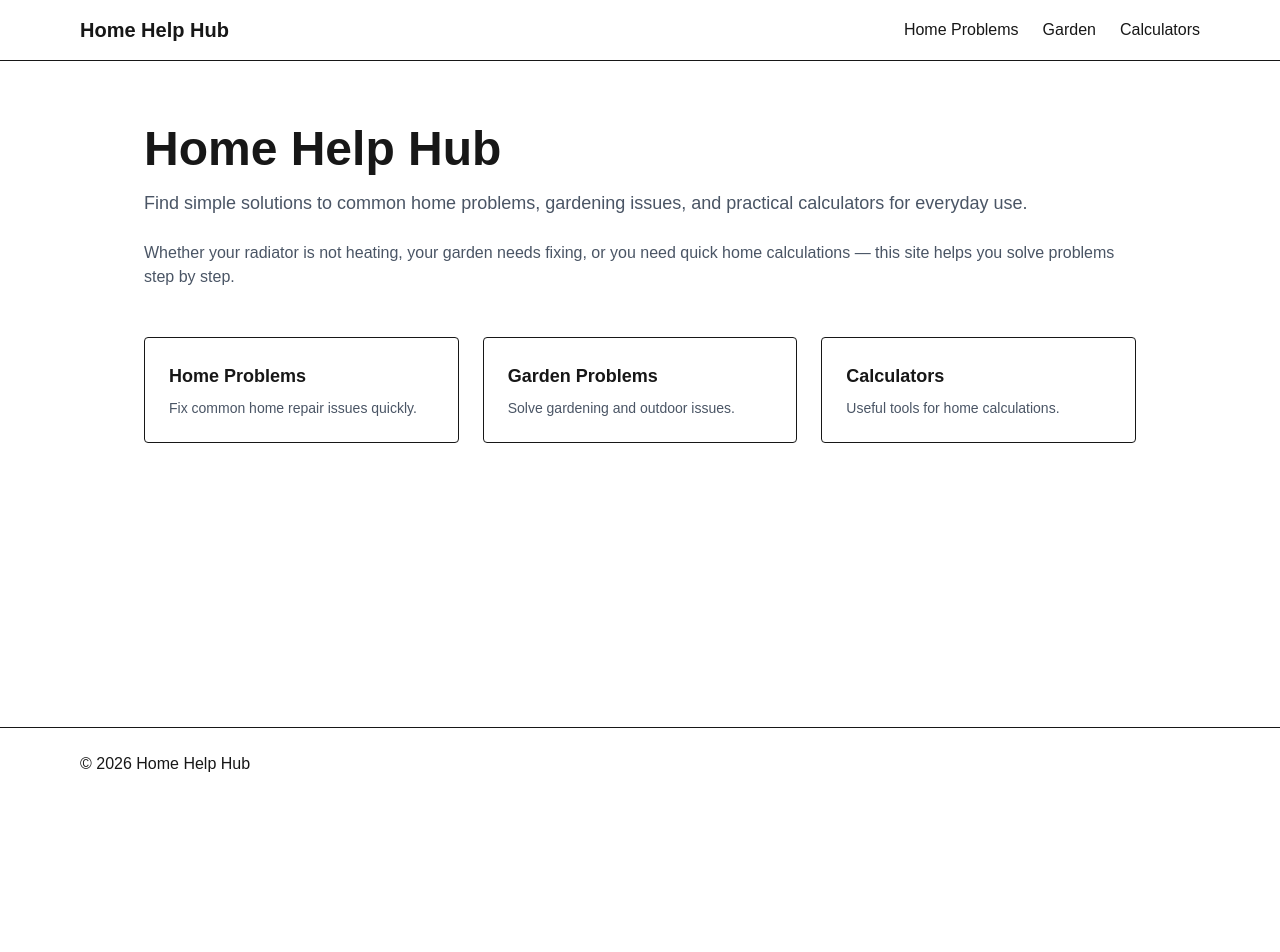
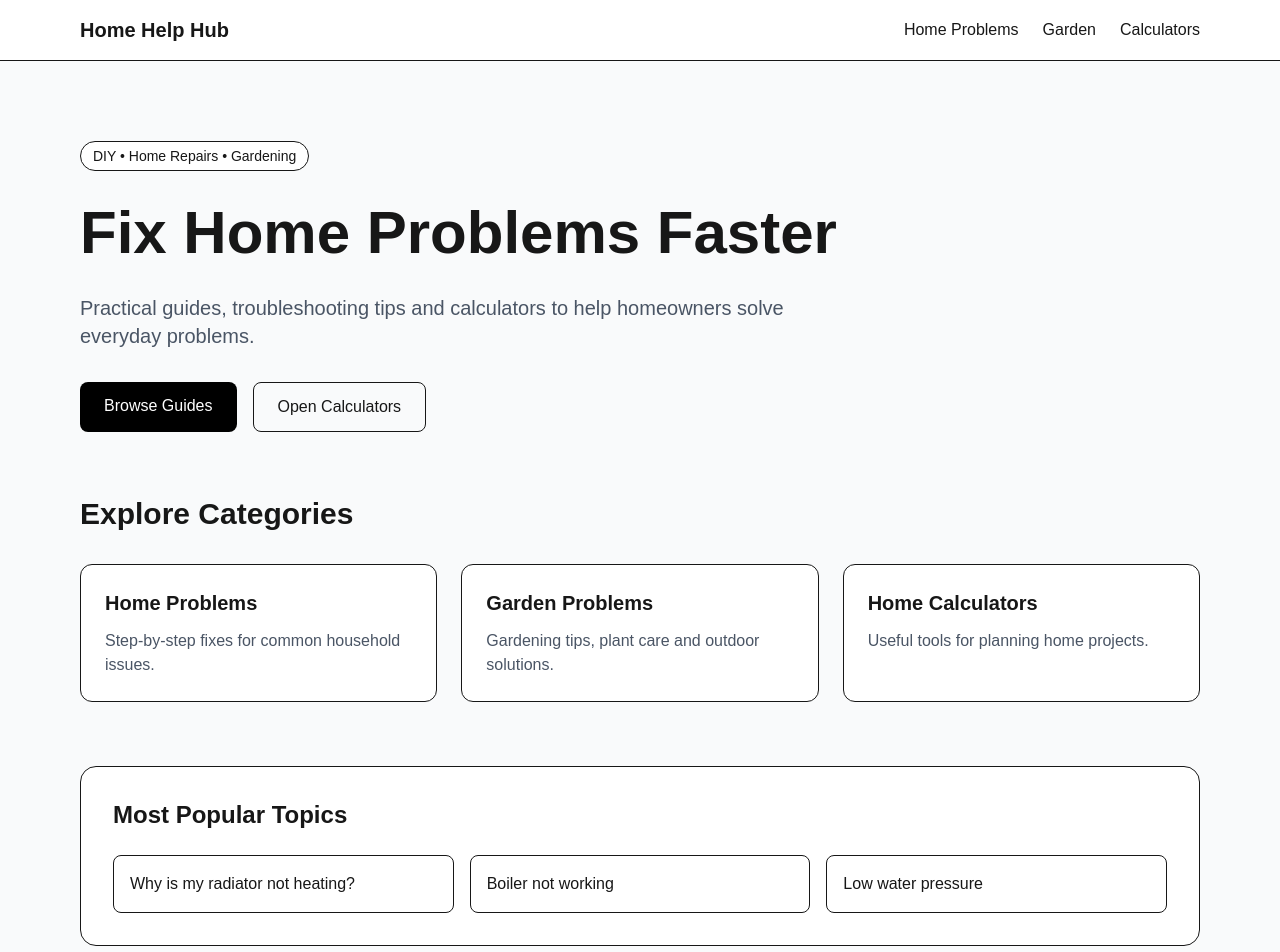
Before and after one commit to MikolajRz/home-help-hub, a Next.js app: page / in a window 1280 px wide. Shown: the top 952 px of the page. Before the commit the page ends 800 px from the top, so only its background shows below. Built offline with nearby package versions, Linux system fonts and the light colour scheme.

Commit message:
Frontend v3: redesign homepage and category cards

```diff
--- a/app/page.tsx
+++ b/app/page.tsx
@@ -8,54 +8,135 @@ export const metadata = {
 
 export default function HomePage() {
   return (
-    <main className="mx-auto max-w-5xl px-4 py-16">
-      <h1 className="text-5xl font-bold">
-        Home Help Hub
+    <main className="bg-gray-50 min-h-screen">
+      {/* HERO */}
+      <section className="max-w-6xl mx-auto px-4 pt-20 pb-16">
+        <div className="max-w-3xl">
+          <span className="inline-block bg-white border rounded-full px-3 py-1 text-sm">
+            DIY • Home Repairs • Gardening
+          </span>
+
+          <h1 className="text-5xl md:text-6xl font-bold mt-6 leading-tight">
+            Fix Home Problems Faster
           </h1>
 
-      <p className="mt-4 text-lg text-gray-600">
-        Find simple solutions to common home problems, gardening issues,
-        and practical calculators for everyday use.
+          <p className="mt-6 text-xl text-gray-600">
+            Practical guides, troubleshooting tips and calculators to help
+            homeowners solve everyday problems.
           </p>
 
-      {/* SEO INTRO TEXT */}
-      <p className="mt-6 text-gray-600">
-        Whether your radiator is not heating, your garden needs fixing,
-        or you need quick home calculations — this site helps you solve
-        problems step by step.
-      </p>
-
-      <div className="mt-12 grid md:grid-cols-3 gap-6">
+          <div className="mt-8 flex gap-4 flex-wrap">
             <Link
               href="/categories/home-problems"
-          className="border p-6 rounded hover:shadow transition"
+              className="bg-black text-white px-6 py-3 rounded-lg hover:opacity-90 transition"
             >
-          <h2 className="font-semibold text-lg">Home Problems</h2>
-          <p className="text-sm text-gray-600 mt-2">
-            Fix common home repair issues quickly.
+              Browse Guides
+            </Link>
+
+            <Link
+              href="/categories/home-calculators"
+              className="border px-6 py-3 rounded-lg hover:bg-white transition"
+            >
+              Open Calculators
+            </Link>
+          </div>
+        </div>
+      </section>
+
+      {/* CATEGORY CARDS */}
+      <section className="max-w-6xl mx-auto px-4 pb-16">
+        <h2 className="text-3xl font-bold mb-8">
+          Explore Categories
+        </h2>
+
+        <div className="grid md:grid-cols-3 gap-6">
+          <Link
+            href="/categories/home-problems"
+            className="bg-white rounded-xl border p-6 hover:shadow-md transition"
+          >
+            <h3 className="text-xl font-semibold">
+              Home Problems
+            </h3>
+
+            <p className="text-gray-600 mt-3">
+              Step-by-step fixes for common household issues.
             </p>
           </Link>
 
           <Link
             href="/categories/garden-problems"
-          className="border p-6 rounded hover:shadow transition"
+            className="bg-white rounded-xl border p-6 hover:shadow-md transition"
           >
-          <h2 className="font-semibold text-lg">Garden Problems</h2>
-          <p className="text-sm text-gray-600 mt-2">
-            Solve gardening and outdoor issues.
+            <h3 className="text-xl font-semibold">
+              Garden Problems
+            </h3>
+
+            <p className="text-gray-600 mt-3">
+              Gardening tips, plant care and outdoor solutions.
             </p>
           </Link>
 
           <Link
             href="/categories/home-calculators"
-          className="border p-6 rounded hover:shadow transition"
+            className="bg-white rounded-xl border p-6 hover:shadow-md transition"
           >
-          <h2 className="font-semibold text-lg">Calculators</h2>
-          <p className="text-sm text-gray-600 mt-2">
-            Useful tools for home calculations.
+            <h3 className="text-xl font-semibold">
+              Home Calculators
+            </h3>
+
+            <p className="text-gray-600 mt-3">
+              Useful tools for planning home projects.
             </p>
           </Link>
         </div>
+      </section>
+
+      {/* FEATURED SECTION */}
+      <section className="max-w-6xl mx-auto px-4 pb-16">
+        <div className="bg-white rounded-2xl border p-8">
+          <h2 className="text-2xl font-bold">
+            Most Popular Topics
+          </h2>
+
+          <div className="grid md:grid-cols-3 gap-4 mt-6">
+            <Link
+              href="/home-problems/radiator-not-heating"
+              className="border rounded-lg p-4 hover:shadow transition"
+            >
+              Why is my radiator not heating?
+            </Link>
+
+            <Link
+              href="/home-problems/boiler-not-working"
+              className="border rounded-lg p-4 hover:shadow transition"
+            >
+              Boiler not working
+            </Link>
+
+            <Link
+              href="/home-problems/water-pressure-low"
+              className="border rounded-lg p-4 hover:shadow transition"
+            >
+              Low water pressure
+            </Link>
+          </div>
+        </div>
+      </section>
+
+      {/* TRUST SECTION */}
+      <section className="max-w-6xl mx-auto px-4 pb-24">
+        <div className="bg-white rounded-2xl border p-8">
+          <h2 className="text-2xl font-bold">
+            About Home Help Hub
+          </h2>
+
+          <p className="mt-4 text-gray-600 leading-8">
+            Home Help Hub provides practical guides for homeowners.
+            We focus on common repair problems, gardening solutions
+            and useful calculators that help save time and money.
+          </p>
+        </div>
+      </section>
     </main>
   );
 }
```
Lines whose indentation alone changed are shown as unchanged.
